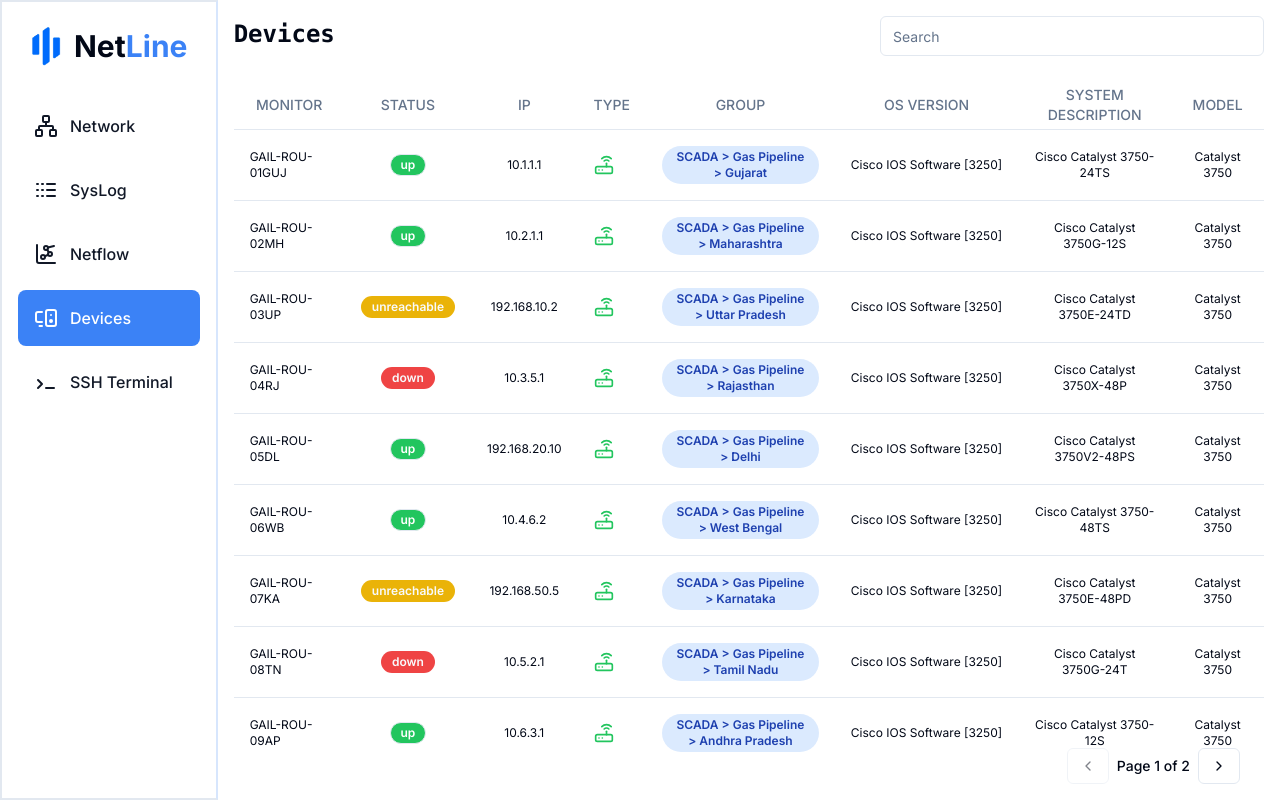
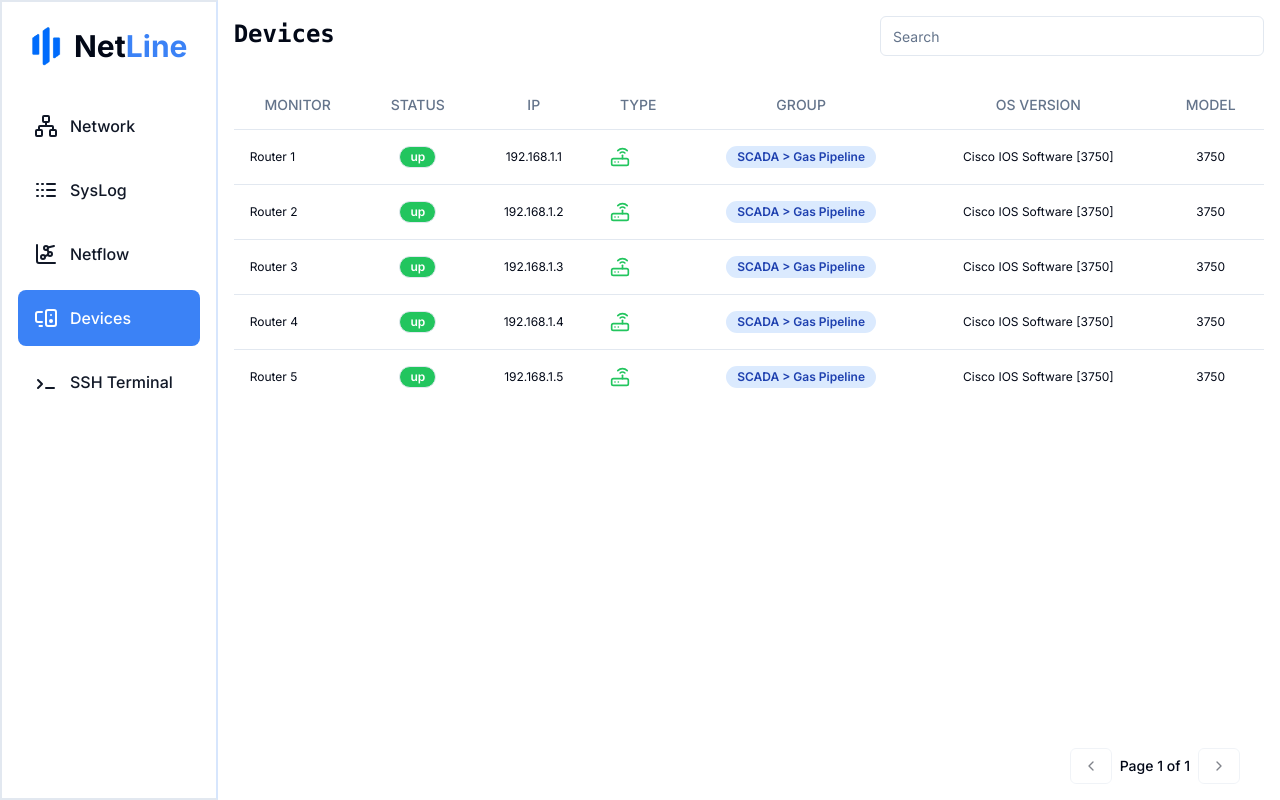
Before and after one commit to Naman-B-Parlecha/NetLine, a Next.js app: page /devices in a window 1280 px wide. Built offline with nearby package versions, Linux system fonts and the light colour scheme.

Commit message:
versioning integrated

```diff
--- a/app/components/Network/NetworkVisualizer.jsx
+++ b/app/components/Network/NetworkVisualizer.jsx
@@ -91,7 +91,7 @@
         "link",
         d3.forceLink(formattedLinks).id((d) => d.id)
       )
-      .force("charge", d3.forceManyBody().strength(-3000))
+      .force("charge", d3.forceManyBody().strength(-1000))
       .force("center", d3.forceCenter(width / 2, height / 2))
       .force("collision", d3.forceCollide().radius(20));
 
--- a/app/components/Network/VersionSelector.tsx
+++ b/app/components/Network/VersionSelector.tsx
@@ -8,37 +8,36 @@
 } from "@/components/ui/select";
 import { LuLoader2 } from "react-icons/lu";
 
-// interface Version {
-//   id: any
-//   nodes
-// }
-
 interface VersionSelectorProps {
   versions: any[];
-  selectedVersion: string | null;
-  onVersionChange: (version: any) => void;
-  isloading: boolean;
+  selectedVersion: number | null;
+  onVersionChange: (version: number) => void;
+  isloading?: boolean;
 }
 
 const VersionSelector = ({
   versions,
   selectedVersion,
   onVersionChange,
-  isloading,
 }: VersionSelectorProps) => {
   console.log("here -> ", versions);
 
+  const handleChange = (value: string) => {
+    onVersionChange(parseFloat(value));
+  };
+
   return (
     <div className="mb-4">
-      <Select value={selectedVersion || ""} onValueChange={onVersionChange}>
+      <Select
+        value={selectedVersion?.toString() || ""}
+        onValueChange={handleChange}
+      >
         <SelectTrigger className="w-[300px]">
           <SelectValue placeholder="Select a version" />
         </SelectTrigger>
         <SelectContent>
           {versions.map((version) => (
-            <SelectItem key={version.id} value={version.id}>
-              {/* {new Date(version.timestamp).toLocaleString()} -{" "}
-              {version.hash.substring(0, 7)} */}
+            <SelectItem key={version.id} value={version.id.toString()}>
               {version.id}
             </SelectItem>
           ))}
--- a/app/components/networkDetails/availability-stats.tsx
+++ b/app/components/networkDetails/availability-stats.tsx
@@ -1,26 +1,11 @@
 "use client";
 
 import { Progress } from "@/components/ui/progress";
-
-const data = [
-  {
-    label: "Last Day",
-    value: 100,
-  },
-  {
-    label: "Last 7 Days",
-    value: 95,
-  },
-  {
-    label: "Last 90 Days",
-    value: 99,
-  },
-];
-
-export function AvailabilityStats() {
+export function AvailabilityStats(data: { data: any[] }) {
+  console.log(data);
   return (
     <div className="space-y-4">
-      {data.map((item) => (
+      {data.data.map((item) => (
         <div key={item.label} className="space-y-2">
           <div className="flex items-center justify-between text-sm">
             <div className="flex items-center gap-2">
--- a/app/components/networkDetails/gauge.tsx
+++ b/app/components/networkDetails/gauge.tsx
@@ -5,7 +5,7 @@
   size = "large",
 }: {
   value: number;
-  size?: "small" | "large";
+  size?: "small" | "large" | "undefined" | string;
 }) {
   const dimensions = size === "small" ? 100 : 150;
   const strokeWidth = size === "small" ? 8 : 12;
--- a/app/components/networkDetails/network-stats.tsx
+++ b/app/components/networkDetails/network-stats.tsx
@@ -2,47 +2,25 @@
 
 import { Bar, BarChart, ResponsiveContainer, XAxis, YAxis } from "recharts";
 
-const data = [
-  {
-    name: "Interface 1",
-    total: 1200,
-  },
-  {
-    name: "Interface 2",
-    total: 900,
-  },
-  {
-    name: "Interface 3",
-    total: 700,
-  },
-];
-
-export function NetworkStats() {
+export function NetworkStats(data: any) {
   return (
     <ResponsiveContainer width="100%" height={350}>
-      <BarChart data={data}>
-        {/* X-Axis */}
+      <BarChart data={data.data}>
         <XAxis
           dataKey="name"
-          stroke="#888888" // Blue axis text
+          stroke="#888888"
           fontSize={12}
           tickLine={false}
           axisLine={false}
         />
-        {/* Y-Axis */}
         <YAxis
-          stroke="#888888" // Blue axis text
+          stroke="#888888"
           fontSize={12}
           tickLine={false}
           axisLine={false}
           tickFormatter={(value) => `${value}`}
         />
-        {/* Bars */}
-        <Bar
-          dataKey="total"
-          fill="#3b82f6" // Blue bars
-          radius={[4, 4, 0, 0]} // Rounded top corners
-        />
+        <Bar dataKey="total" fill="#3b82f6" radius={[4, 4, 0, 0]} />
       </BarChart>
     </ResponsiveContainer>
   );
--- a/app/components/networkDetails/response-time-chart.tsx
+++ b/app/components/networkDetails/response-time-chart.tsx
@@ -1,4 +1,4 @@
-"use client"
+"use client";
 
 import {
   Line,
@@ -7,51 +7,13 @@
   Tooltip,
   XAxis,
   YAxis,
-} from "recharts"
+} from "recharts";
 
-const data = [
-  {
-    time: "00:00",
-    value: 50,
-  },
-  {
-    time: "03:00",
-    value: 55,
-  },
-  {
-    time: "06:00",
-    value: 45,
-  },
-  {
-    time: "09:00",
-    value: 65,
-  },
-  {
-    time: "12:00",
-    value: 60,
-  },
-  {
-    time: "15:00",
-    value: 75,
-  },
-  {
-    time: "18:00",
-    value: 55,
-  },
-  {
-    time: "21:00",
-    value: 45,
-  },
-  {
-    time: "24:00",
-    value: 50,
-  },
-]
-
-export function ResponseTimeChart() {
+export function ResponseTimeChart(data: any) {
+  console.log(data.data)
   return (
     <ResponsiveContainer width="100%" height={350}>
-      <LineChart data={data}>
+      <LineChart data={data.data}>
         <XAxis
           dataKey="time"
           stroke="#888888"
@@ -76,5 +38,5 @@
         />
       </LineChart>
     </ResponsiveContainer>
-  )
+  );
 }
--- a/app/constants/index.ts
+++ b/app/constants/index.ts
@@ -526,106 +526,209 @@
         "message": "SYS-CPUYLD:Task ran for (3320)msecs, more than (2000)msecs (0/0),process = Exec"
     }
 ]
-
 export const NetworkDeviceMonitor = [
     {
-        monitor: "GAIL-ROU-01GUJ",
+        monitor: "Router 1",
         status: "up",
-        ip: "10.1.1.1",
+        ip: "192.168.1.1",
         type: "router",
-        group: "SCADA > Gas Pipeline > Gujarat",
-        osVersion: "Cisco IOS Software [3250]",
-        systemDescription: "Cisco Catalyst 3750-24TS",
-        model: "Catalyst 3750",
+        group: "SCADA > Gas Pipeline",
+        osVersion: "Cisco IOS Software [3750]",
+        model: "3750",
     },
     {
-        monitor: "GAIL-ROU-02MH",
+        monitor: "Router 2",
         status: "up",
-        ip: "10.2.1.1",
+        ip: "192.168.1.2",
         type: "router",
-        group: "SCADA > Gas Pipeline > Maharashtra",
-        osVersion: "Cisco IOS Software [3250]",
-        systemDescription: "Cisco Catalyst 3750G-12S",
-        model: "Catalyst 3750",
+        group: "SCADA > Gas Pipeline",
+        osVersion: "Cisco IOS Software [3750]",
+        model: "3750",
     },
     {
-        monitor: "GAIL-ROU-03UP",
-        status: "unreachable",
-        ip: "192.168.10.2",
+        monitor: "Router 3",
+        status: "up",
+        ip: "192.168.1.3",
         type: "router",
-        group: "SCADA > Gas Pipeline > Uttar Pradesh",
-        osVersion: "Cisco IOS Software [3250]",
-        systemDescription: "Cisco Catalyst 3750E-24TD",
-        model: "Catalyst 3750",
+        group: "SCADA > Gas Pipeline",
+        osVersion: "Cisco IOS Software [3750]",
+        model: "3750",
     },
     {
-        monitor: "GAIL-ROU-04RJ",
-        status: "down",
-        ip: "10.3.5.1",
+        monitor: "Router 4",
+        status: "up",
+        ip: "192.168.1.4",
         type: "router",
-        group: "SCADA > Gas Pipeline > Rajasthan",
-        osVersion: "Cisco IOS Software [3250]",
-        systemDescription: "Cisco Catalyst 3750X-48P",
-        model: "Catalyst 3750",
+        group: "SCADA > Gas Pipeline",
+        osVersion: "Cisco IOS Software [3750]",
+        model: "3750",
     },
     {
-        monitor: "GAIL-ROU-05DL",
+        monitor: "Router 5",
         status: "up",
-        ip: "192.168.20.10",
+        ip: "192.168.1.5",
         type: "router",
-        group: "SCADA > Gas Pipeline > Delhi",
-        osVersion: "Cisco IOS Software [3250]",
-        systemDescription: "Cisco Catalyst 3750V2-48PS",
-        model: "Catalyst 3750",
-    },
-    {
-        monitor: "GAIL-ROU-06WB",
-        status: "up",
-        ip: "10.4.6.2",
-        type: "router",
-        group: "SCADA > Gas Pipeline > West Bengal",
-        osVersion: "Cisco IOS Software [3250]",
-        systemDescription: "Cisco Catalyst 3750-48TS",
-        model: "Catalyst 3750",
-    },
-    {
-        monitor: "GAIL-ROU-07KA",
-        status: "unreachable",
-        ip: "192.168.50.5",
-        type: "router",
-        group: "SCADA > Gas Pipeline > Karnataka",
-        osVersion: "Cisco IOS Software [3250]",
-        systemDescription: "Cisco Catalyst 3750E-48PD",
-        model: "Catalyst 3750",
-    },
-    {
-        monitor: "GAIL-ROU-08TN",
-        status: "down",
-        ip: "10.5.2.1",
-        type: "router",
-        group: "SCADA > Gas Pipeline > Tamil Nadu",
-        osVersion: "Cisco IOS Software [3250]",
-        systemDescription: "Cisco Catalyst 3750G-24T",
-        model: "Catalyst 3750",
-    },
-    {
-        monitor: "GAIL-ROU-09AP",
-        status: "up",
-        ip: "10.6.3.1",
-        type: "router",
-        group: "SCADA > Gas Pipeline > Andhra Pradesh",
-        osVersion: "Cisco IOS Software [3250]",
-        systemDescription: "Cisco Catalyst 3750-12S",
-        model: "Catalyst 3750",
-    },
-    {
-        monitor: "GAIL-ROU-10HR",
-        status: "up",
-        ip: "10.7.4.10",
-        type: "router",
-        group: "SCADA > Gas Pipeline > Haryana",
-        osVersion: "Cisco IOS Software [3250]",
-        systemDescription: "Cisco Catalyst 3750X-24T",
-        model: "Catalyst 3750",
+        group: "SCADA > Gas Pipeline",
+        osVersion: "Cisco IOS Software [3750]",
+        model: "3750",
     },
 ];
+
+
+export const singleRouterData = {
+    "Router 1": {
+        "id": "1",
+        "interfaces": { "up": 2, "down": 1 },
+        "bufferMiss": { "small": 2, "large": 1 },
+        "packetLoss": { "received": 3, "transmitted": 1 },
+        "responseTime": "55ms",
+        "cpuUsage": "23%",
+        "memoryUsage": "68%",
+        "networkStats": [
+            { "name": "Interface 1", "total": 1200 },
+            { "name": "Interface 2", "total": 900 },
+            { "name": "Interface 3", "total": 700 }
+        ],
+        "responseTimeChart": [
+            { "time": "00:00", "value": 50 },
+            { "time": "03:00", "value": 55 },
+            { "time": "06:00", "value": 45 },
+            { "time": "09:00", "value": 65 },
+            { "time": "12:00", "value": 60 },
+            { "time": "15:00", "value": 75 },
+            { "time": "18:00", "value": 55 },
+            { "time": "21:00", "value": 45 },
+            { "time": "24:00", "value": 50 }
+        ],
+        "availabilityStats": [
+            { "label": "Last Day", "value": 100 },
+            { "label": "Last 7 Days", "value": 95 },
+            { "label": "Last 90 Days", "value": 99 }
+        ],
+        "gauge": { "value": 50, "size": "large" }
+    },
+    "Router 2": {
+        "id": "2",
+        "interfaces": { "up": 10, "down": 2 },
+        "bufferMiss": { "small": 0, "large": 0 },
+        "packetLoss": { "received": 1, "transmitted": 0 },
+        "responseTime": "60ms",
+        "cpuUsage": "19%",
+        "memoryUsage": "72%",
+        "networkStats": [
+            { "name": "Interface 1", "total": 1100 },
+            { "name": "Interface 2", "total": 800 },
+            { "name": "Interface 3", "total": 650 }
+        ],
+        "responseTimeChart": [
+            { "time": "00:00", "value": 48 },
+            { "time": "03:00", "value": 53 },
+            { "time": "06:00", "value": 50 },
+            { "time": "09:00", "value": 68 },
+            { "time": "12:00", "value": 63 },
+            { "time": "15:00", "value": 70 },
+            { "time": "18:00", "value": 55 },
+            { "time": "21:00", "value": 47 },
+            { "time": "24:00", "value": 52 }
+        ],
+        "availabilityStats": [
+            { "label": "Last Day", "value": 98 },
+            { "label": "Last 7 Days", "value": 94 },
+            { "label": "Last 90 Days", "value": 97 }
+        ],
+        "gauge": { "value": 98, "size": "large" }
+    },
+    "Router 3": {
+        "id": "3",
+        "interfaces": { "up": 8, "down": 4 },
+        "bufferMiss": { "small": 3, "large": 2 },
+        "packetLoss": { "received": 5, "transmitted": 2 },
+        "responseTime": "70ms",
+        "cpuUsage": "34%",
+        "memoryUsage": "81%",
+        "networkStats": [
+            { "name": "Interface 1", "total": 950 },
+            { "name": "Interface 2", "total": 720 },
+            { "name": "Interface 3", "total": 500 }
+        ],
+        "responseTimeChart": [
+            { "time": "00:00", "value": 55 },
+            { "time": "03:00", "value": 65 },
+            { "time": "06:00", "value": 60 },
+            { "time": "09:00", "value": 72 },
+            { "time": "12:00", "value": 70 },
+            { "time": "15:00", "value": 78 },
+            { "time": "18:00", "value": 65 },
+            { "time": "21:00", "value": 60 },
+            { "time": "24:00", "value": 55 }
+        ],
+        "availabilityStats": [
+            { "label": "Last Day", "value": 95 },
+            { "label": "Last 7 Days", "value": 92 },
+            { "label": "Last 90 Days", "value": 93 }
+        ],
+        "gauge": { "value": 95, "size": "large" }
+    },
+    "Router 4": {
+        "id": "4",
+        "interfaces": { "up": 9, "down": 1 },
+        "bufferMiss": { "small": 1, "large": 0 },
+        "packetLoss": { "received": 2, "transmitted": 0 },
+        "responseTime": "58ms",
+        "cpuUsage": "22%",
+        "memoryUsage": "65%",
+        "networkStats": [
+            { "name": "Interface 1", "total": 1050 },
+            { "name": "Interface 2", "total": 880 },
+            { "name": "Interface 3", "total": 700 }
+        ],
+        "responseTimeChart": [
+            { "time": "00:00", "value": 52 },
+            { "time": "03:00", "value": 58 },
+            { "time": "06:00", "value": 50 },
+            { "time": "09:00", "value": 66 },
+            { "time": "12:00", "value": 62 },
+            { "time": "15:00", "value": 68 },
+            { "time": "18:00", "value": 54 },
+            { "time": "21:00", "value": 50 },
+            { "time": "24:00", "value": 52 }
+        ],
+        "availabilityStats": [
+            { "label": "Last Day", "value": 99 },
+            { "label": "Last 7 Days", "value": 97 },
+            { "label": "Last 90 Days", "value": 98 }
+        ],
+        "gauge": { "value": 99, "size": "large" }
+    },
+    "Router 5": {
+        "id": "5",
+        "interfaces": { "up": 7, "down": 5 },
+        "bufferMiss": { "small": 4, "large": 3 },
+        "packetLoss": { "received": 6, "transmitted": 3 },
+        "responseTime": "80ms",
+        "cpuUsage": "38%",
+        "memoryUsage": "88%",
+        "networkStats": [
+            { "name": "Interface 1", "total": 900 },
+            { "name": "Interface 2", "total": 650 },
+            { "name": "Interface 3", "total": 480 }
+        ],
+        "responseTimeChart": [
+            { "time": "00:00", "value": 58 },
+            { "time": "03:00", "value": 70 },
+            { "time": "06:00", "value": 65 },
+            { "time": "09:00", "value": 75 },
+            { "time": "12:00", "value": 72 },
+            { "time": "15:00", "value": 80 },
+            { "time": "18:00", "value": 68 },
+            { "time": "21:00", "value": 63 },
+            { "time": "24:00", "value": 60 }
+        ],
+        "availabilityStats": [
+            { "label": "Last Day", "value": 92 },
+            { "label": "Last 7 Days", "value": 89 },
+            { "label": "Last 90 Days", "value": 90 }
+        ],
+        "gauge": { "value": 92, "size": "large" }
+    }
+}
--- a/app/devices/page.tsx
+++ b/app/devices/page.tsx
@@ -62,7 +62,7 @@
             <TableHead className="text-center">TYPE</TableHead>
             <TableHead className="text-center">GROUP</TableHead>
             <TableHead className="text-center">OS VERSION</TableHead>
-            <TableHead className="text-center">SYSTEM DESCRIPTION</TableHead>
+            {/* <TableHead className="text-center">SYSTEM DESCRIPTION</TableHead> */}
             <TableHead className="text-center">MODEL</TableHead>
           </TableRow>
         </TableHeader>
@@ -110,9 +110,9 @@
               <TableCell className="max-w-[200px] truncate text-center text-xs">
                 {device.osVersion}
               </TableCell>
-              <TableCell className="text-center text-xs">
+              {/* <TableCell className="text-center text-xs">
                 {device.systemDescription}
-              </TableCell>
+              </TableCell> */}
               <TableCell className="text-center text-xs">
                 {device.model}
               </TableCell>
--- a/app/network/page.tsx
+++ b/app/network/page.tsx
@@ -25,7 +25,7 @@
   const [links, setLinks] = useState([]);
   const [loading, setLoading] = useState(false);
   const [versions, setVersions] = useState<any[]>([]);
-  const [selectedVersion, setSelectedVersion] = useState(null);
+  const [selectedVersion, setSelectedVersion] = useState<number | null>(null);
   const handleAdjacencyCheck = () => {
     setShowAdjacency(true);
   };
@@ -57,81 +57,47 @@
   //   fetchVersions();
   // }, []);
 
-  // useEffect(() => {
-  //   const fetchData = async () => {
-  //     try {
-  //       setLoading(true);
-  //       const response = await getNetwork();
-  //       // const response = await getNetwork(selectedVersion);
-  //       setNodes(response.nodes);
-  //       setLinks(response.connections);
-  //     } catch (err) {
-  //       console.log("Error fetching data:", err);
-  //       setNodes([]);
-  //       setLinks([]);
-  //     } finally {
-  //       setLoading(false);
-  //     }
-  //   };
+  useEffect(() => {
+    const fetchData = async () => {
+      try {
+        setLoading(true);
+        console.log("cutie", typeof selectedVersion);
+        const response = await getNetwork(selectedVersion);
+        // const response = await getNetwork(selectedVersion);
+        setNodes(response.nodes);
+        setLinks(response.connections);
+      } catch (err) {
+        console.log("Error fetching data:", err);
+        setNodes([]);
+        setLinks([]);
+      } finally {
+        setLoading(false);
+      }
+    };
 
-  //   fetchData();
-  // }, [refreshKey, selectedVersion]);
+    fetchData();
+  }, [refreshKey, selectedVersion]);
 
   useEffect(() => {
+    const fetchVersions = async () => {
+      try {
         setLoading(true);
-    const fetchNetork = () => {
-      getVersions()
-        .then((response) => {
+
+        const response = await getVersions();
         setVersions(response);
         if (response.length > 0) {
           setSelectedVersion(response[0].id);
         }
-        })
-        .catch((err) => {
+      } catch (err) {
         console.log("Error fetching version:", err);
         setVersions([]);
-        })
-        .then(() => {
-          getNetwork()
-            .then((response) => {
-              setNodes(response.nodes);
-              setLinks(response.connections);
-            })
-            .catch((err) => {
-              console.log("Error fetching data:", err);
-              setNodes([]);
-              setLinks([]);
-            })
-            .then(() => {});
-        })
-        .finally(() => {
+      } finally {
         setLoading(false);
-        });
+      }
     };
 
-    fetchNetork();
-  }, [refreshKey, selectedVersion]);
-
-  // useEffect(() => {
-  //   const fetchVersions = async () => {
-  //     try {
-  //       setLoading(true);
-
-  //       const response = await getVersions();
-  //       setVersions(response);
-  //       if (response.length > 0) {
-  //         setSelectedVersion(response[0].id);
-  //       }
-  //     } catch (err) {
-  //       console.log("Error fetching version:", err);
-  //       setVersions([]);
-  //     } finally {
-  //       setLoading(false);
-  //     }
-  //   };
-
-  //   fetchVersions();
-  // }, []);
+    fetchVersions();
+  }, []);
 
   return (
     <main className="flex h-screen w-full">
```
Also changed, not shown: app/network/[id]/page.tsx (+58 -22 lines), serverActions/index.tsx (+34 -33 lines). Lines whose indentation alone changed are shown as unchanged.
